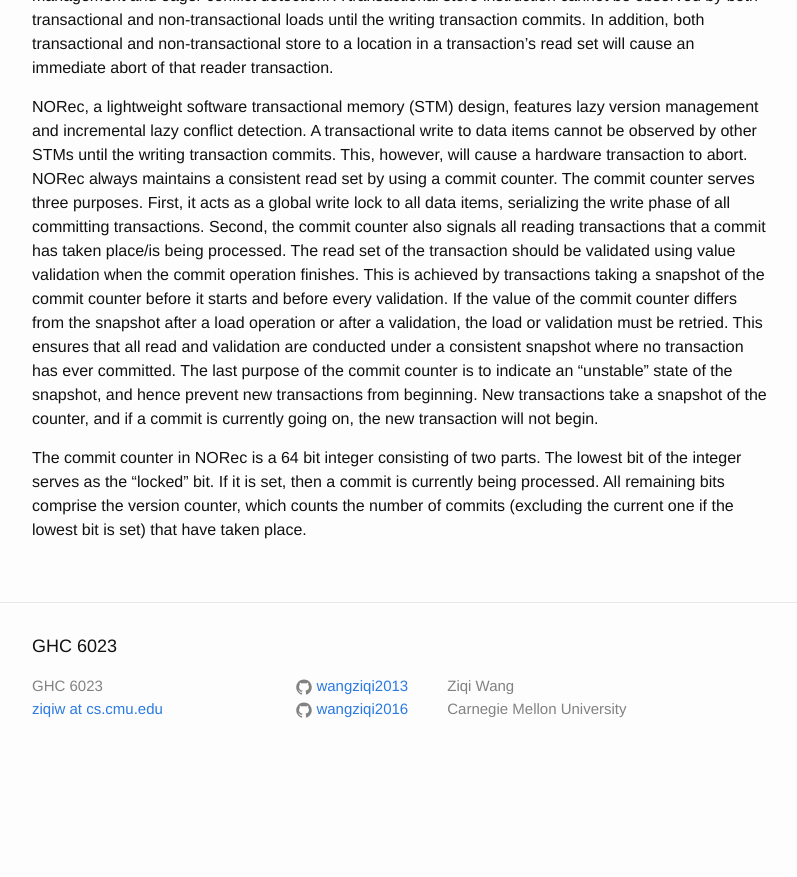
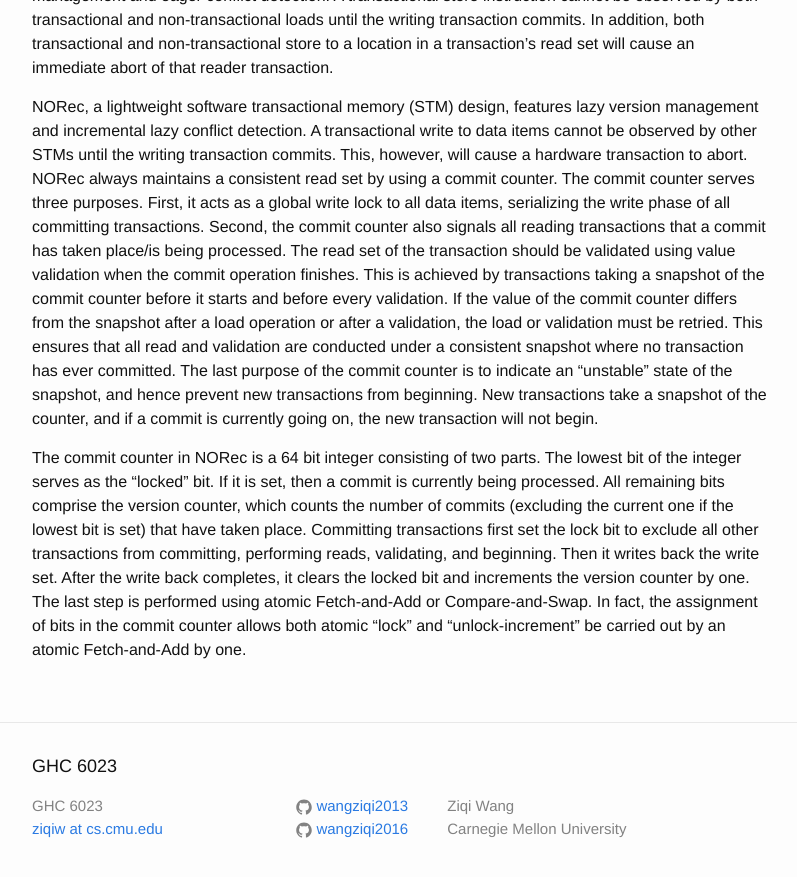
Before and after one commit to wangziqi2013/wangziqi2013.github.io, a Jekyll site: the page built from _posts/2018-05-28-Hybrid-Norec.markdown, in a window 1280 px wide and 900 px high, scrolled down 688 px. Shown: the top 877 px of the window, without its empty margins (238-1035 px from the left). Built offline with Jekyll 4.4.1, drawn with Linux system fonts in a browser that asks for light colours; before the commit the page ends 1468 px from its top, so only the background shows below that.

Commit message:
Working on NORec commit protocol

```diff
--- a/_posts/2018-05-28-Hybrid-Norec.markdown
+++ b/_posts/2018-05-28-Hybrid-Norec.markdown
@@ -38,4 +38,9 @@ and if a commit is currently going on, the new transaction will not begin.
 The commit counter in NORec is a 64 bit integer consisting of two parts. The lowest bit of the integer
 serves as the "locked" bit. If it is set, then a commit is currently being processed. All remaining bits
 comprise the version counter, which counts the number of commits (excluding the current one if the lowest
-bit is set) that have taken place.
+bit is set) that have taken place. Committing transactions first set the lock bit to exclude all other
+transactions from committing, performing reads, validating, and beginning. Then it writes back the write
+set. After the write back completes, it clears the locked bit and increments the version counter by one.
+The last step is performed using atomic Fetch-and-Add or Compare-and-Swap. In fact, the assignment of bits in
+the commit counter allows both atomic "lock" and "unlock-increment" be carried out by an atomic Fetch-and-Add
+by one.
```
